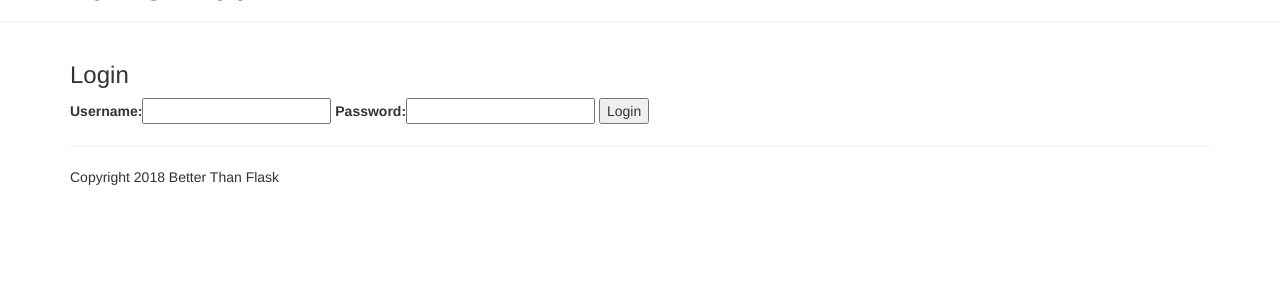
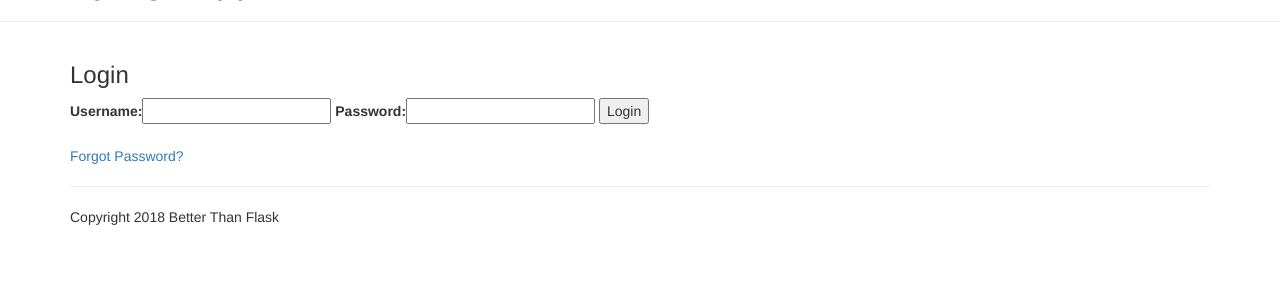
Before and after one commit to bglynch/trydjango, a Django app: page /accounts/login in a window 1280 px wide. Shown: the part 59-351 px from the top of the page. Run offline with Django 3.2, Linux system fonts and the light colour scheme; some libraries are stand-ins or nearby versions.

Commit message:
password reset added

```diff
--- a/accounts/templates/accounts/login.html
+++ b/accounts/templates/accounts/login.html
@@ -10,6 +10,8 @@
 
     <input type="submit" value="Login"/>
 </form>
+<br/>
+<a href="{% url 'password_reset' %}">Forgot Password?</a>
 
 
 {% endblock content %}
--- a/accounts/urls.py
+++ b/accounts/urls.py
@@ -2,12 +2,19 @@
 
 from django.conf.urls import url
 from accounts.views import login, register, logout, profile
-
+from django.core.urlresolvers import reverse_lazy
+from django.contrib.auth.views import password_reset, password_reset_done, password_reset_confirm, password_reset_complete
 
 
 urlpatterns = [
-    url(r'^login$',    login,      name='login'),
+    url(r'^login',    login,      name='login'),
     url(r'^register$', register,   name='register'),
     url(r'^logout$',   logout,     name='logout'),
     url(r'^profile$',  profile,    name='profile'),
+    url(r'^password-reset/$', password_reset,
+        {'post_reset_redirect': reverse_lazy('password_reset_done')}, name='password_reset'),
+    url(r'^password-reset/done/$', password_reset_done, name='password_reset_done'),
+    url(r'^password-reset/(?P<uidb64>[0-9A-Za-z]+)-(?P<token>.+)/$', password_reset_confirm,
+        {'post_reset_redirect': reverse_lazy('password_reset_complete')}, name='password_reset_confirm'),
+    url(r'^password-reset/complete/$', password_reset_complete, name='password_reset_complete')
 ]
--- a/trydjango/settings.py
+++ b/trydjango/settings.py
@@ -121,3 +121,7 @@ USE_TZ = True
 # https://docs.djangoproject.com/en/1.11/howto/static-files/
 
 STATIC_URL = '/static/'
+
+
+EMAIL_BACKEND = 'django.core.mail.backends.console.EmailBackend'
+SYSTEM_EMAIL = 'support@ex.com'
```
Also changed, not shown: db.sqlite3.
